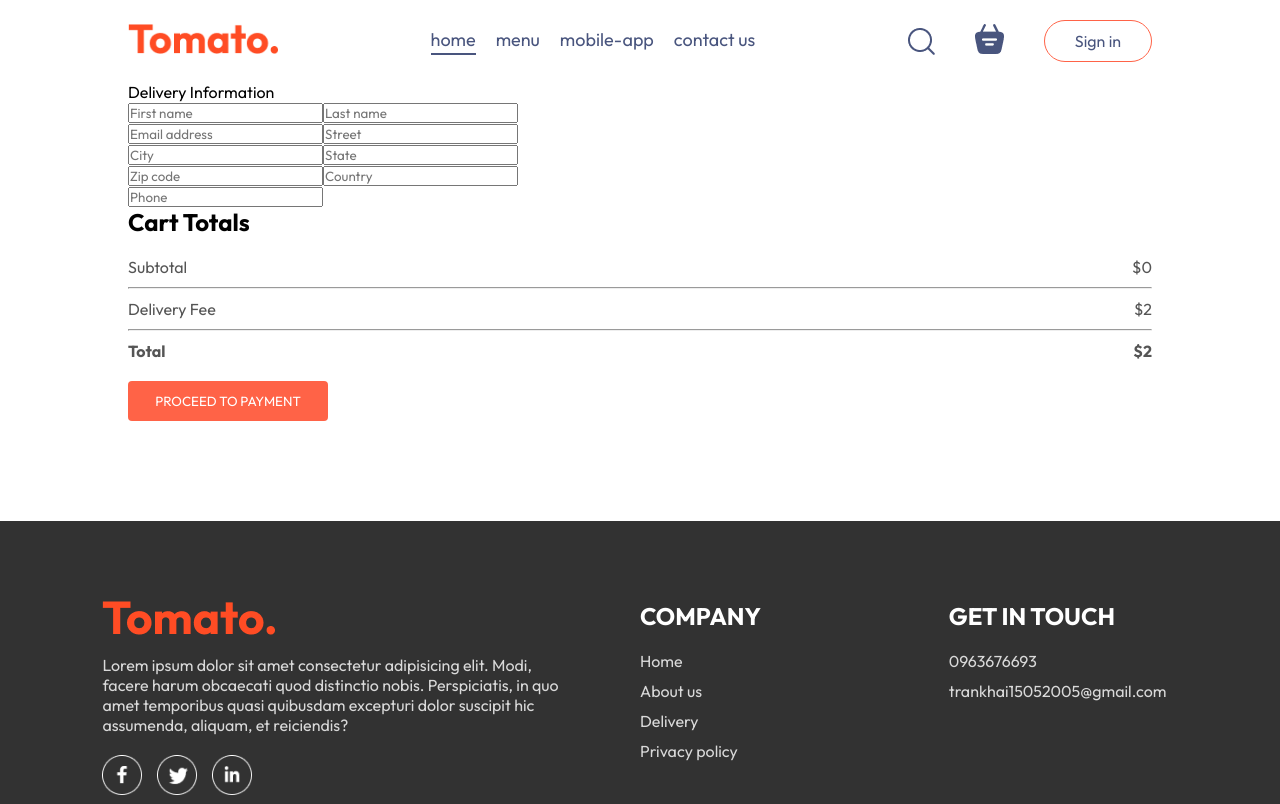
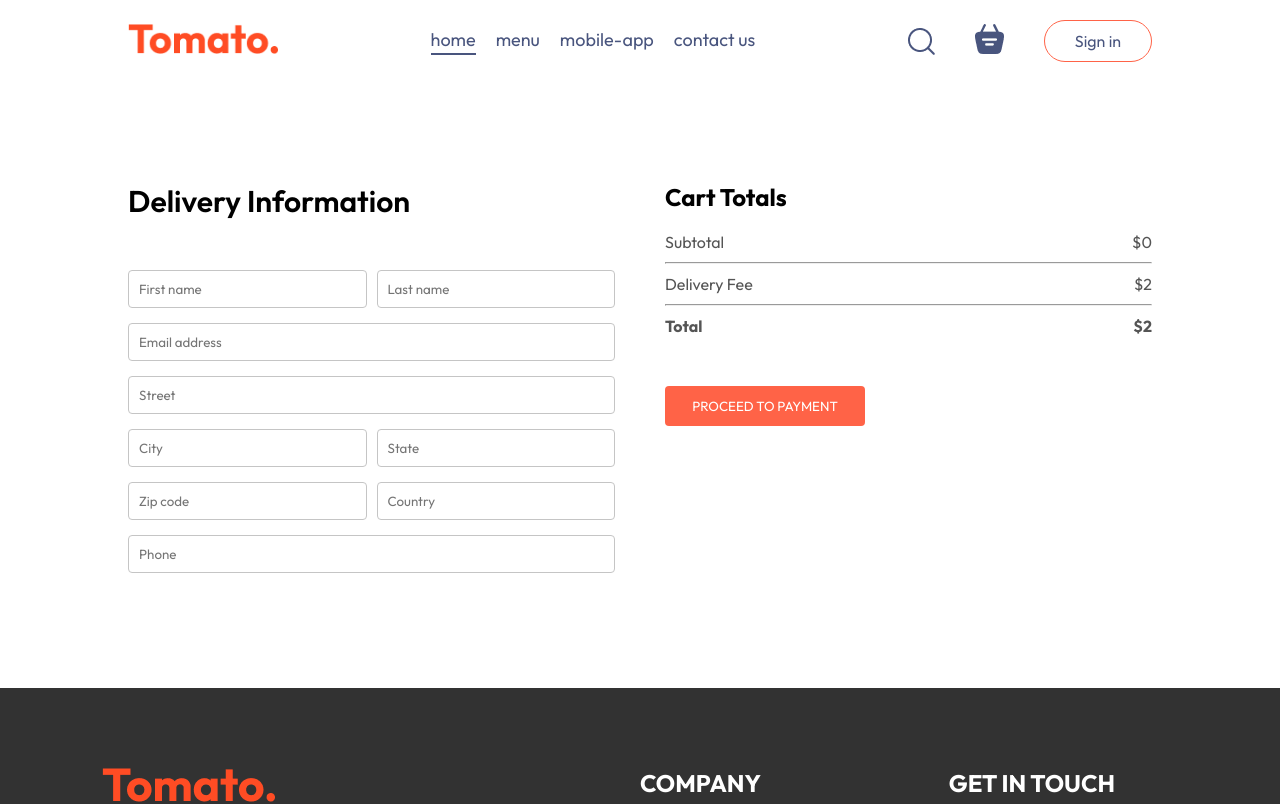
Before and after one commit to khaibtros/code-tracking, a React (Vite) app in the folder frontend/: page /order in a window 1280 px wide. Shown: the top 804 px of the page. Built offline with nearby package versions, Linux system fonts and the light colour scheme.

Commit message:
Apply CSS for PlaceOrder page

```diff
--- a/frontend/src/pages/PlaceOrder/PlaceOrder.css
+++ b/frontend/src/pages/PlaceOrder/PlaceOrder.css
@@ -0,0 +1,35 @@
+.place-order{
+    display: flex;
+    justify-content: space-between;
+    align-items: start;
+    gap: 50px;
+    margin-top: 100px;
+}
+.place-order-left{
+    width: 100%;
+    max-width: max(30%,500px);
+}
+.place-order-left .title{
+    font-size: 30px;
+    font-weight: 600;
+    margin-bottom: 50px;
+}
+.place-order-left input{
+    margin-bottom: 15px;
+    width: 100%;
+    padding: 10px;
+    border: 1px solid #c5c5c5;
+    border-radius: 4px;
+    outline-color: tomato;
+}
+.place-order-left .multi-fields{
+    display: flex;
+    gap: 10px;
+}
+.place-order-right{
+    width: 100%;
+    max-width: max(40%,500px);
+}
+.place-order .cart-total button{
+    margin-top: 30px;
+}
```
Also changed, not shown: frontend/src/pages/PlaceOrder/PlaceOrder.jsx (+12 -12 lines).
